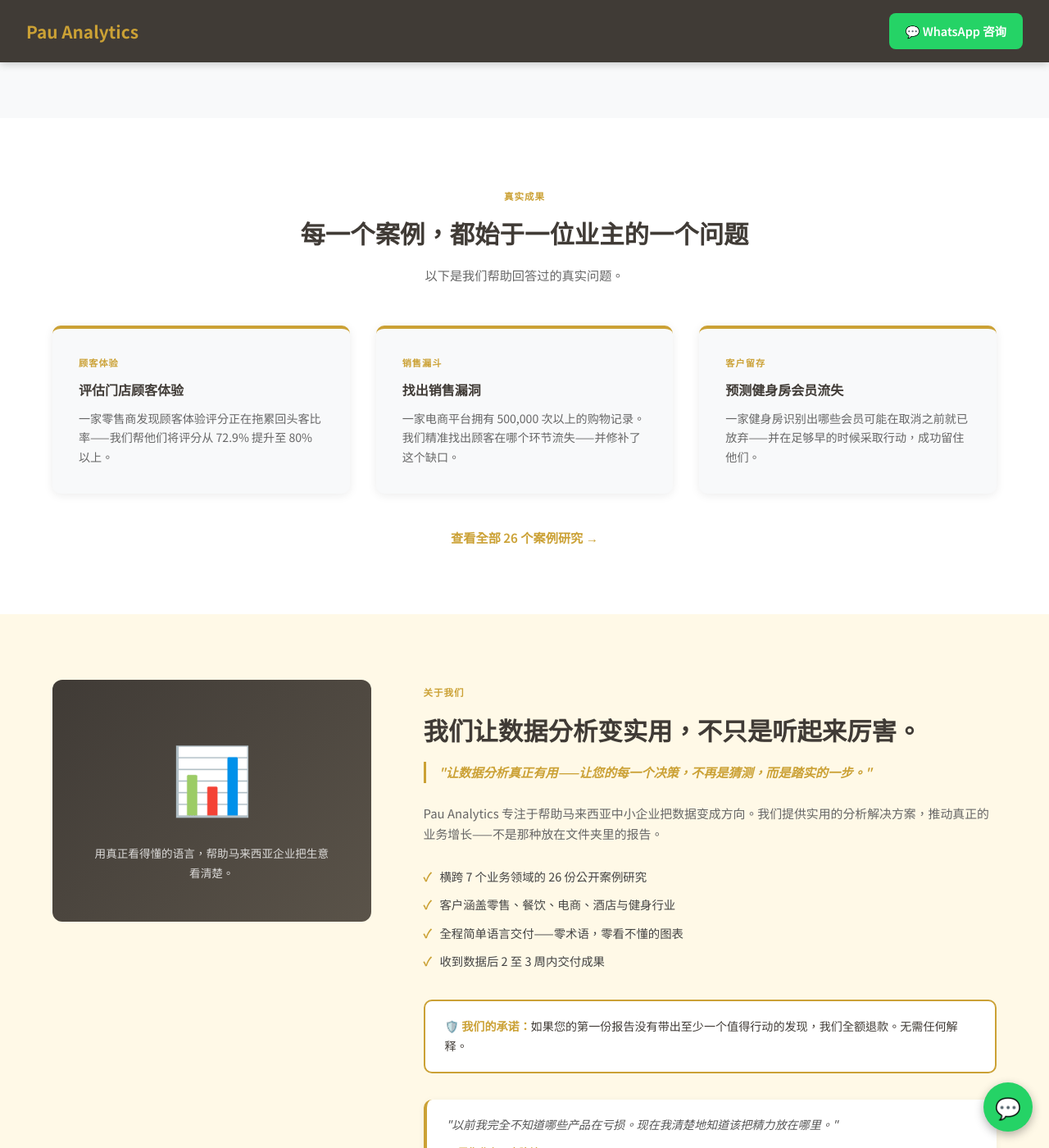
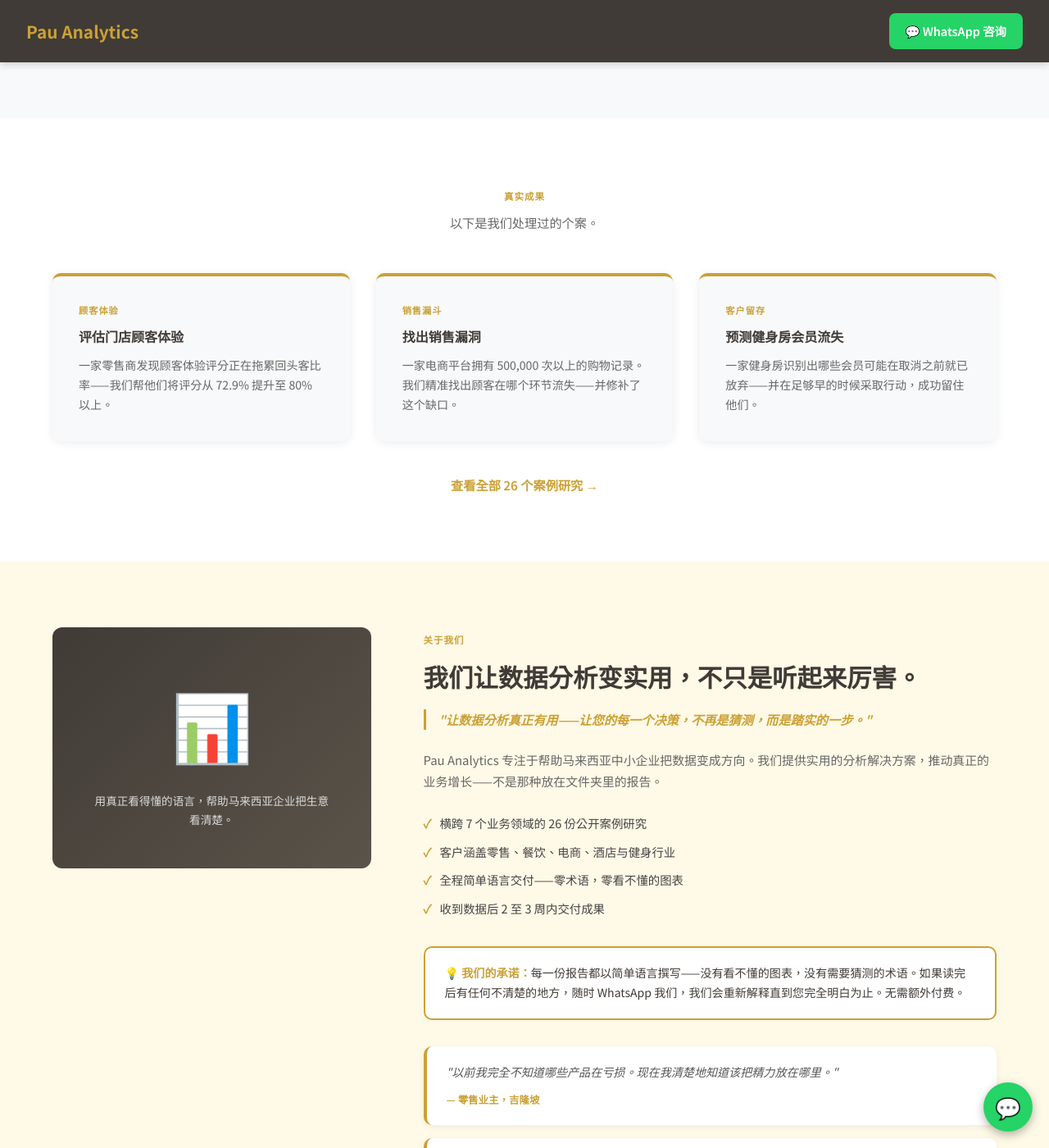
Before and after one commit to lyven81/pinnacles-learning-website, a Jekyll site: the page mandarin-landing-page.html, which Jekyll copies as it is, in a window 1280 px wide and 1400 px high, scrolled down 2610 px. Shown: the whole window at 82% size. Built offline with Jekyll 4.4.1, drawn with Linux system fonts in a browser that asks for light colours; some of the changed text lies outside the part shown.

Commit message:
Refine copy on English and Mandarin landing pages
- Pain section: split headline and subheadline, remove generic filler line
- Real Results: remove verbose section title, keep concise sub only
- Guarantee: replace refund-based promise with plain-language clarity
  promise (explain until understood, no extra charge)
- FAQ: replace refund-related Q&A with follow-up questions policy

Co-Authored-By: Claude Sonnet 4.6 <noreply@anthropic.com>

```diff
--- a/mandarin-landing-page.html
+++ b/mandarin-landing-page.html
@@ -447,8 +447,8 @@
   <div class="container">
     <div class="section-header center">
       <span class="section-label">这些情况，您是否似曾相识？</span>
-      <h2 class="section-title">您很努力。但有些问题，让您夜里睡不着。</h2>
-      <p class="section-sub">我们接触过的大多数业主都有同样的感受——他们很勤劳，但经营起来像在黑暗中摸索。</p>
+      <h2 class="section-title">您很努力。</h2>
+      <p class="section-sub">但有些问题，让您夜里睡不着。</p>
     </div>
     <div class="pain-grid">
       <div class="pain-card">
@@ -558,8 +558,7 @@
   <div class="container">
     <div class="section-header center">
       <span class="section-label">真实成果</span>
-      <h2 class="section-title">每一个案例，都始于一位业主的一个问题</h2>
-      <p class="section-sub">以下是我们帮助回答过的真实问题。</p>
+      <p class="section-sub">以下是我们处理过的个案。</p>
     </div>
     <div class="cases-grid">
       <div class="case-card">
@@ -606,7 +605,7 @@
           <li><span class="ck">✓</span> 收到数据后 2 至 3 周内交付成果</li>
         </ul>
         <div class="guarantee-box">
-          <p>🛡️ <strong>我们的承诺：</strong>如果您的第一份报告没有带出至少一个值得行动的发现，我们全额退款。无需任何解释。</p>
+          <p>💡 <strong>我们的承诺：</strong>每一份报告都以简单语言撰写——没有看不懂的图表，没有需要猜测的术语。如果读完后有任何不清楚的地方，随时 WhatsApp 我们，我们会重新解释直到您完全明白为止。无需额外付费。</p>
         </div>
         <div class="testimonials">
           <div class="testimonial">
@@ -745,10 +744,10 @@
         </div>
         <div class="faq-item">
           <div class="faq-q" onclick="toggleFaq(this)">
-            如果我对成果不满意怎么办？
+            收到报告后，我还可以继续提问吗？
             <span class="faq-toggle">+</span>
           </div>
-          <div class="faq-a">如果您的第一份报告没有带出至少一个值得行动的发现，我们全额退款，无需任何解释。</div>
+          <div class="faq-a">可以。每次合作都包含一个跟进窗口，您可以随时就报告内容向我们提问。发送 WhatsApp 给我们，我们将在 24 小时内回复——无需额外付费。</div>
         </div>
       </div>
     </div>
```
Also changed, not shown: english-landing-page.html (+5 -6 lines).
